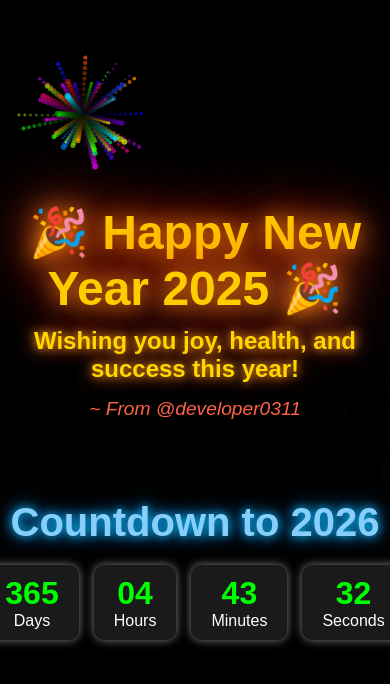
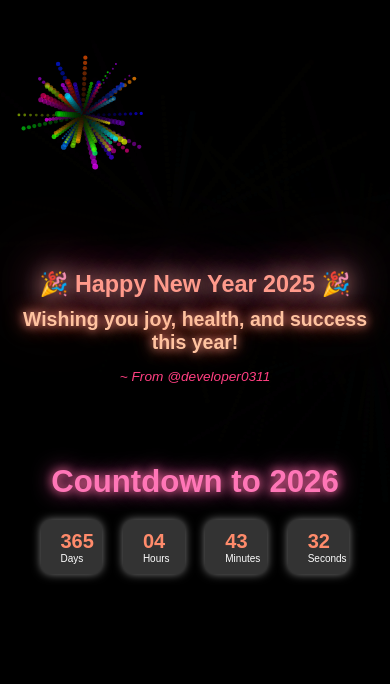
Before and after one commit to developer0311/happy-new-year, a plain HTML site: page index.html in a window 390 px wide. Drawn offline with Linux system fonts and the light colour scheme.

Commit message:
update design

```diff
--- a/script.js
+++ b/script.js
@@ -1,13 +1,11 @@
 // Get canvas elements
-const starsCanvas = document.getElementById('starsCanvas');
 const fireworksCanvas = document.getElementById('fireworksCanvas');
-const starsCtx = starsCanvas.getContext('2d');
 const fireworksCtx = fireworksCanvas.getContext('2d');
 
 // Resize canvas to fit window
 function resizeCanvas() {
-  starsCanvas.width = fireworksCanvas.width = window.innerWidth;
-  starsCanvas.height = fireworksCanvas.height = window.innerHeight;
+  fireworksCanvas.width = window.innerWidth;
+  fireworksCanvas.height = window.innerHeight;
 }
 
 // Initialize canvas size
@@ -15,31 +13,6 @@ resizeCanvas();
 
 // Handle window resize
 window.addEventListener('resize', resizeCanvas);
-
-// Stars logic
-const stars = [];
-for (let i = 0; i < 150; i++) {
-  stars.push({
-    x: Math.random() * starsCanvas.width,
-    y: Math.random() * starsCanvas.height,
-    radius: Math.random() * 1.5 + 0.5,
-    alpha: Math.random(),
-    twinkleSpeed: Math.random() * 0.02 + 0.01,
-  });
-}
-
-function drawStars() {
-  starsCtx.clearRect(0, 0, starsCanvas.width, starsCanvas.height);
-  stars.forEach((star) => {
-    star.alpha += star.twinkleSpeed * (Math.random() > 0.5 ? 1 : -1);
-    star.alpha = Math.min(Math.max(star.alpha, 0.2), 1);
-    starsCtx.beginPath();
-    starsCtx.arc(star.x, star.y, star.radius, 0, Math.PI * 2);
-    starsCtx.fillStyle = `rgba(255, 255, 255, ${star.alpha})`;
-    starsCtx.fill();
-  });
-  requestAnimationFrame(drawStars);
-}
 
 // Fireworks logic
 const fireworks = [];
@@ -111,7 +84,6 @@ function updateCountdown() {
 }
 
 // Start animations
-setInterval(createFirework, 800);
-animateFireworks();
-drawStars();
-setInterval(updateCountdown, 1000);
+setInterval(createFirework, 800);  // Create a firework every 800ms
+animateFireworks();               // Start animating fireworks
+setInterval(updateCountdown, 1000); // Update countdown every second
--- a/style.css
+++ b/style.css
@@ -8,24 +8,27 @@
 /* Body styling */
 body {
     font-family: "Arial", sans-serif;
-  background: linear-gradient(
-    135deg,
-    #1e3c72,
-    #2a5298
-  ); /* Beautiful gradient background */
+    background: #222; /* Dark background */
     color: white;
     overflow: hidden;
 }
 
+/* Hide the scrollbar */
+::-webkit-scrollbar {
+    display: none;
+}
+
 /* Centering the content */
 .content {
-    width: 100vw;
+    margin: auto;
+    width: 90vw;
     height: 100vh;
     display: flex;
     flex-direction: column;
     justify-content: center;
     align-items: center;
     text-align: center;
+    z-index: 10; /* Above canvas */
 }
 
 /* Greeting Text */
@@ -35,23 +38,24 @@ body {
 }
 
 .greeting-text {
-  font-size: 3rem;
-  color: #ffcc00;
-  text-shadow: 0 0 20px #ff8c00, 0 0 40px #ff6347;
+    font-size: 5vw;
+    color: #ff9a8b;
+    text-shadow: 0 0 20px #ffb6a1, 0 0 40px #ff79c6;
     animation: glow 1.5s ease-in-out infinite alternate;
+    white-space: nowrap;
 }
 
 .subheading {
-  font-size: 1.5rem;
-  color: #ffd700;
+    font-size: 3vw;
+    color: #ffc3a0;
     margin-top: 10px;
     font-weight: bold;
-  text-shadow: 0 0 10px #ffa500, 0 0 20px #ff6347;
+    text-shadow: 0 0 10px #ff9a8b, 0 0 20px #ff6347;
 }
 
 .wish-from {
-  font-size: 1.2rem;
-  color: #ff6347;
+    font-size: 2.5vw;
+    color: #ff3f81;
     margin-top: 15px;
     font-style: italic;
 }
@@ -62,50 +66,13 @@ body {
 }
 
 .countdown-title {
-  font-size: 2.5rem;
-  color: #87cefa;
-  text-shadow: 0 0 10px #00bfff, 0 0 20px #1e90ff;
+    font-size: 5vw;
+    color: #ff76b7;
+    text-shadow: 0 0 10px #ff6ea0, 0 0 20px #ff58b4;
     margin-bottom: 20px;
 }
 
 /* Countdown Timer Styles */
-.countdown-timer {
-  display: flex;
-  justify-content: center;
-  gap: 20px;
-}
-
-.time-unit {
-  display: flex;
-  flex-direction: column;
-  align-items: center;
-  font-size: 1.8rem;
-  color: #fffafa;
-  text-shadow: 0 0 10px #ffa07a;
-}
-
-.time-unit span {
-  font-size: 3rem;
-  color: #32cd32;
-  text-shadow: 0 0 20px #32cd32, 0 0 30px #3cb371;
-}
-
-.time-unit small {
-  font-size: 1rem;
-  color: #ffffff;
-  text-shadow: 0 0 5px #87ceeb;
-}
-
-/* Canvas (Fireworks & Stars) */
-canvas {
-  position: fixed;
-  top: 0;
-  left: 0;
-  width: 100%; /* Responsive */
-  height: 100%; /* Responsive */
-  z-index: -1; /* Canvas stays behind the text */
-}
-
 .time {
     display: flex;
     justify-content: center;
@@ -115,7 +82,7 @@ canvas {
 
 .time div {
     text-align: center;
-    background: rgba(255, 255, 255, 0.1);
+    background: rgba(255, 255, 255, 0.2);
     padding: 10px 20px;
     border-radius: 10px;
     box-shadow: 0 0 10px rgba(255, 255, 255, 0.5);
@@ -123,9 +90,9 @@ canvas {
 
 .time span {
     display: block;
-    font-size: 2rem;
+    font-size: 2.5rem;
     font-weight: bold;
-    color: #00ff00;
+    color: #ff8b6b;
 }
 
 .time p {
@@ -133,20 +100,66 @@ canvas {
     color: #fff;
 }
 
+/* Canvas (Fireworks & Stars) */
+canvas {
+    position: fixed;
+    top: 0;
+    left: 0;
+    width: 100vw; /* Full viewport width */
+    height: 100vh; /* Full viewport height */
+    z-index: -1; /* Canvas stays behind the text */
+}
+
 /* Glow Effect Animation */
 @keyframes glow {
     0% {
-    text-shadow: 0 0 10px #ff8c00, 0 0 30px #ff6347, 0 0 50px #ff6347;
+        text-shadow: 0 0 10px #ffb6a1, 0 0 30px #ff79c6, 0 0 50px #ff6347;
     }
     50% {
-    text-shadow: 0 0 20px #ff8c00, 0 0 40px #ff6347, 0 0 70px #ff4500;
+        text-shadow: 0 0 20px #ffb6a1, 0 0 40px #ff79c6, 0 0 70px #ff8b7f;
     }
     100% {
-    text-shadow: 0 0 30px #ff8c00, 0 0 60px #ff6347, 0 0 100px #ff0000;
+        text-shadow: 0 0 30px #ffb6a1, 0 0 60px #ff79c6, 0 0 100px #ff0000;
     }
 }
 
+/* Responsive for small screens */
+@media only screen and (max-width: 600px) {
+    html {
+        font-size: 75%;
+    }
 
-@media only screen and (max-width: 400px) {
+    .greeting-text {
+        font-size: 6vw;
+    }
 
+    .subheading {
+        font-size: 5vw;
     }
+
+    .wish-from {
+        font-size: 3.5vw;
+    }
+
+    .countdown-title {
+        font-size: 8vw;
+    }
+
+    .time span {
+        font-size: 20px;
+    }
+
+    .time p {
+        font-size: 10px;
+    }
+
+    .time {
+        /* flex-direction: column; */
+        justify-content: space-between;
+        align-items: center;
+        gap: 5px;
+    }
+    .time div{
+        width: 20%;
+    }
+}
```
Lines whose indentation alone changed are shown as unchanged.
